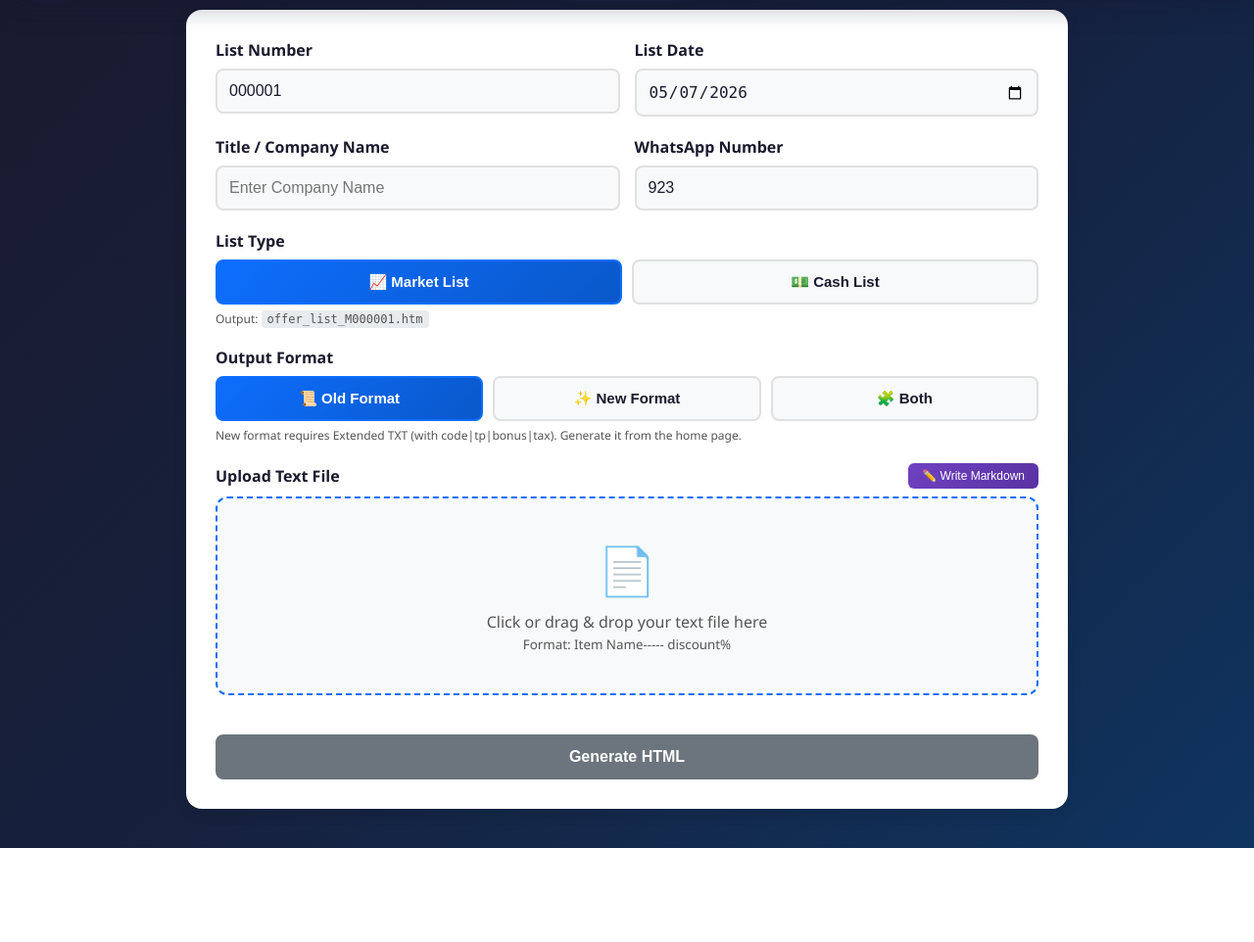
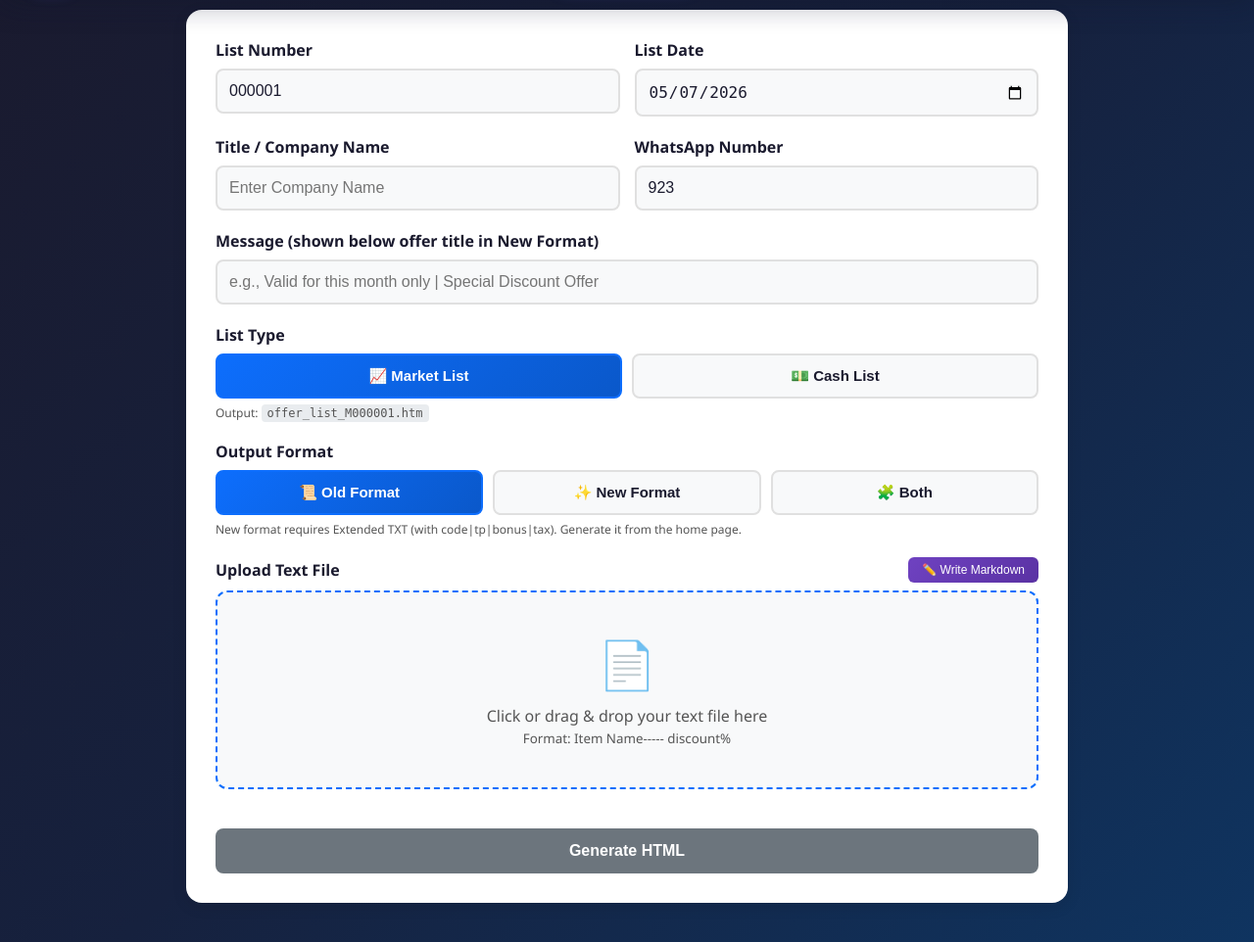
Before and after one commit to jashanlal25/NewMedicineList_processor, a Flask app: page /make-html in a window 1280 px wide. Shown: the part 70-1032 px from the top of the page at 98% size. Before the commit the page ends 936 px from the top, so only its background shows below. Run offline with Flask 2, Linux system fonts and the light colour scheme; some libraries are stand-ins or nearby versions.

Commit message:
Add custom message field below offer title in new format HTML
- New message input on Make HTML page (saved in localStorage)
- Message appears below OFFER LIST tag in generated new-format HTML
- Blank message shows nothing (no empty space)

Co-Authored-By: Claude Sonnet 4.6 <noreply@anthropic.com>

```diff
--- a/app.py
+++ b/app.py
@@ -544,6 +544,7 @@ def generate_html():
     list_date = request.form.get('list_date', None)
     title = request.form.get('title', 'S.S.D PHARMA')
     whatsapp_number = request.form.get('whatsapp_number', '923337068868')
+    message = request.form.get('message', '')
     list_type = request.form.get('list_type', 'M')
     if list_type not in ('M', 'C'):
         list_type = 'M'
@@ -606,7 +607,7 @@ def generate_html():
                          '"Extended TXT" mode from the home page (or include code|name|tp|bonus|tax).'
             }), 400
         html_new, err_new = generate_html_new_format(
-            template_path_new, items_extended, list_no, list_date, title, whatsapp_number
+            template_path_new, items_extended, list_no, list_date, title, whatsapp_number, message
         )
         if err_new:
             return jsonify({'error': err_new}), 500
--- a/list_to_htm/list_new.HTM
+++ b/list_to_htm/list_new.HTM
@@ -585,7 +585,7 @@ table.table-fixed tbody td:nth-child(2){
       <div class="info">
 <span class="tag">OFFER LIST</span>
   </div>
-
+<!--MESSAGE_PLACEHOLDER-->
       <div class="controls">
         <div class="row">
           <div class="search-box">
--- a/templates/make_html.html
+++ b/templates/make_html.html
@@ -938,6 +938,11 @@
                     <label for="whatsapp_number">WhatsApp Number</label>
                     <input type="text" id="whatsapp_number" name="whatsapp_number" value="923" placeholder="e.g., 923001234567">
                 </div>
+            </div>
+
+            <div class="form-group">
+                <label for="message">Message (shown below offer title in New Format)</label>
+                <input type="text" id="message" name="message" placeholder="e.g., Valid for this month only | Special Discount Offer" style="width:100%;">
             </div>
 
             <div class="form-group">
@@ -1166,13 +1171,16 @@
         // Load saved values from localStorage
         const savedTitle = localStorage.getItem('html_maker_title');
         const savedWhatsapp = localStorage.getItem('html_maker_whatsapp');
+        const savedMessage = localStorage.getItem('html_maker_message');
 
         if (savedTitle) titleInput.value = savedTitle;
         if (savedWhatsapp) whatsappInput.value = savedWhatsapp;
+        if (savedMessage) document.getElementById('message').value = savedMessage;
 
         // Save values to localStorage on change
         titleInput.addEventListener('input', () => localStorage.setItem('html_maker_title', titleInput.value));
         whatsappInput.addEventListener('input', () => localStorage.setItem('html_maker_whatsapp', whatsappInput.value));
+        document.getElementById('message').addEventListener('input', e => localStorage.setItem('html_maker_message', e.target.value));
 
         // Update filename preview when list number changes
         document.getElementById('list_no').addEventListener('input', updateFilenamePreview);
@@ -1422,6 +1430,7 @@
             formData.append('whatsapp_number', whatsappInput.value);
             formData.append('list_type', document.getElementById('list_type').value);
             formData.append('output_format', document.getElementById('output_format').value);
+            formData.append('message', document.getElementById('message').value);
 
             loading.style.display = 'block';
             result.style.display = 'none';
```
Also changed, not shown: list_to_htm/update_htm.py (+9 -1 lines).
